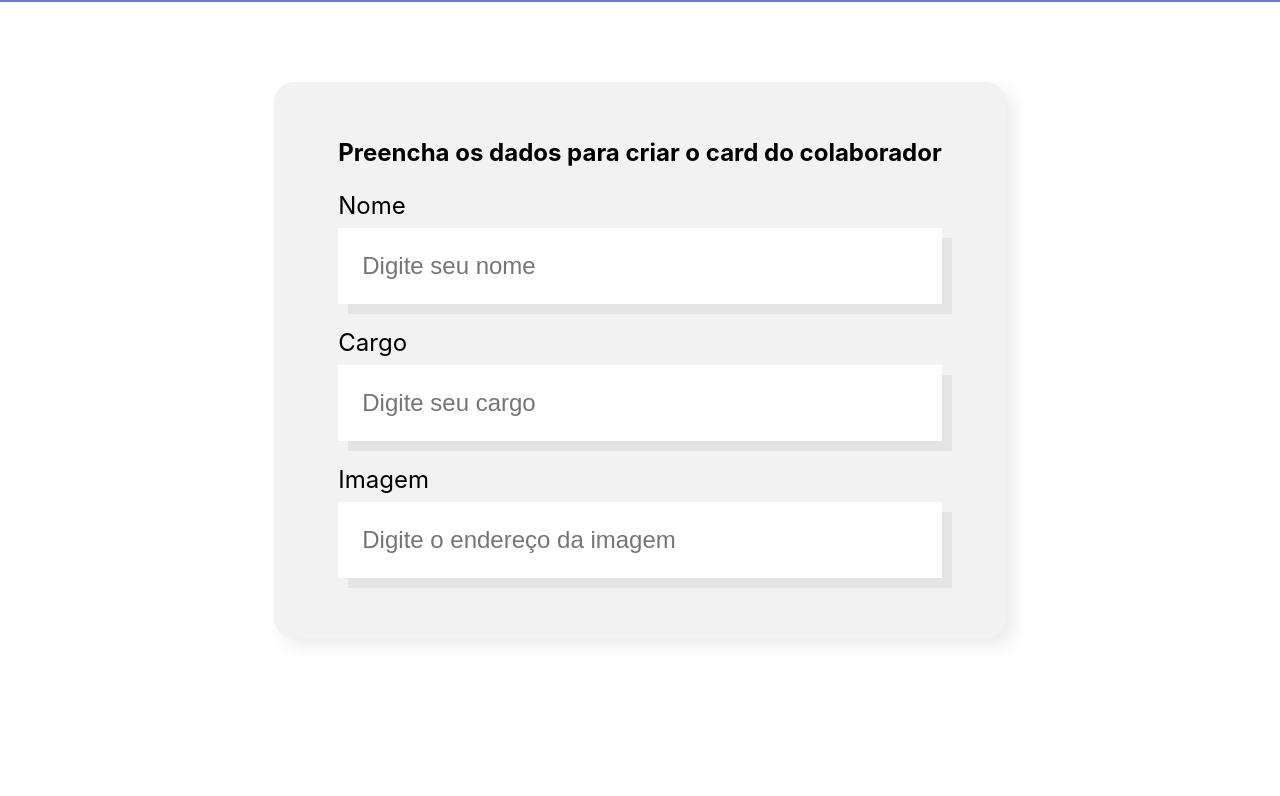
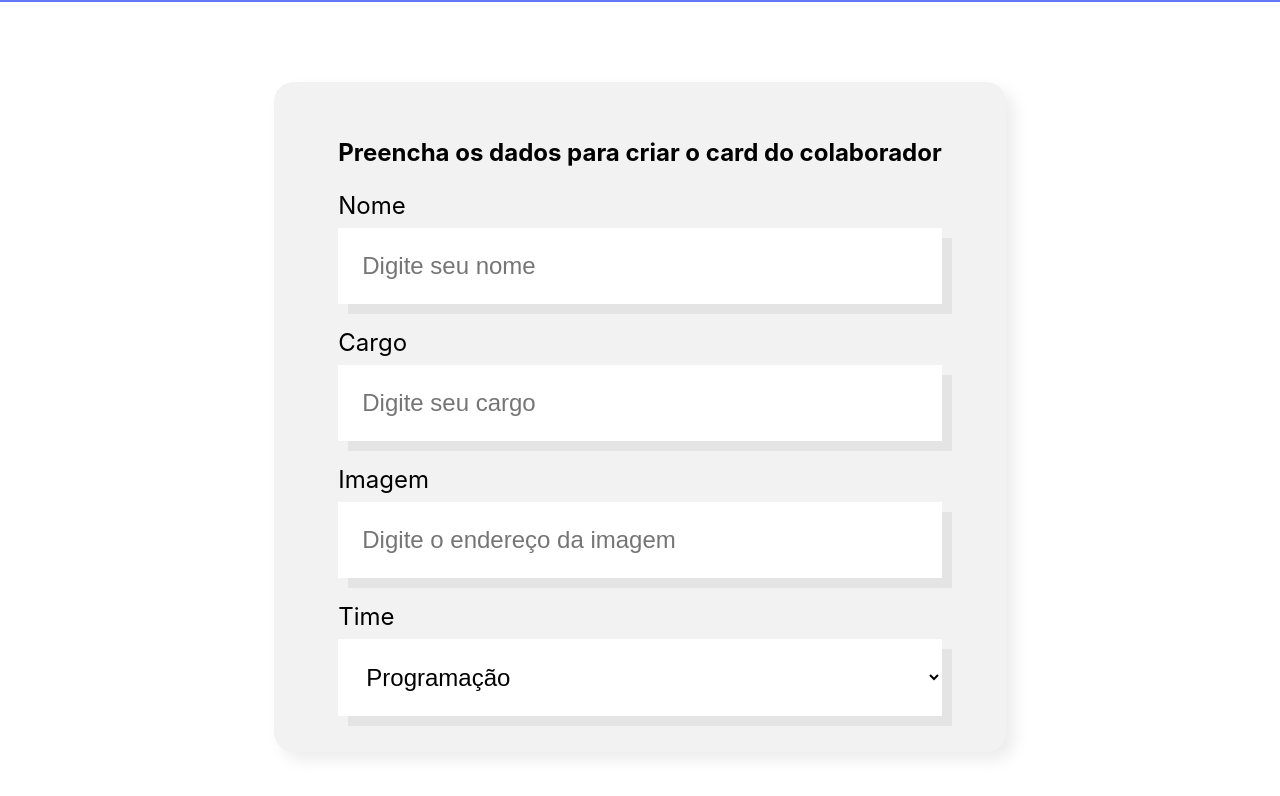
Before and after one commit to leanderarf/projeto-organo, a React (Create React App) app: page / in a window 1280 px wide. Shown: the part 496-1292 px from the top of the page. Before the commit the page ends 1214 px from the top, so only its background shows below. Built offline with nearby package versions, Linux system fonts and the light colour scheme.

Commit message:
criação e implementação da lista suspensa

```diff
--- a/src/componentes/Formulario/index.js
+++ b/src/componentes/Formulario/index.js
@@ -1,8 +1,21 @@
 import CampoTexto from '../CampoTexto'
+import ListaSuspensa from '../ListaSuspensa'
 import './Formulario.css'
 
 
 const Formulario = () => {
+
+    const times = [
+        'Programação',
+        'Front-End',
+        'Data Science',
+        'Devops',
+        'UX e Design',
+        'Mobile',
+        'Inovação e Gestão'
+    ]
+
+
     return (
         <section className='formulario'>
             <form>
@@ -10,6 +23,7 @@
                 <CampoTexto label="Nome" placeholder="Digite seu nome" />
                 <CampoTexto label="Cargo" placeholder="Digite seu cargo" />
                 <CampoTexto label="Imagem" placeholder="Digite o endereço da imagem" />
+                <ListaSuspensa label="Time" itens = {times}/>
             </form>
         </section>
     )
--- /dev/null
+++ b/src/componentes/ListaSuspensa/ListaSuspensa.css
@@ -0,0 +1,15 @@
+.lista-suspensa select {
+    background-color: #FFF;
+    box-shadow: 10px 10px rgba(0, 0, 0, 0.06);
+    width: 100%;
+    border: none;
+    font-size: 24px;
+    padding: 24px;
+    box-sizing: border-box;
+}
+
+.lista-suspensa label {
+    display: block;
+    margin-bottom: 8px;
+    font-size: 24px;
+}
--- /dev/null
+++ b/src/componentes/ListaSuspensa/index.js
@@ -0,0 +1,18 @@
+import './ListaSuspensa.css'
+
+const ListaSuspensa = (props) => {
+    console.log(props.itens)
+
+    return (
+        <div className='lista-suspensa'>
+            <label>{props.label}</label>
+            <select>
+                {props.itens.map(item => {
+                    return <option key={item}>{item}</option>
+                })}
+            </select>
+        </div>
+    )
+}
+
+export default ListaSuspensa
```
